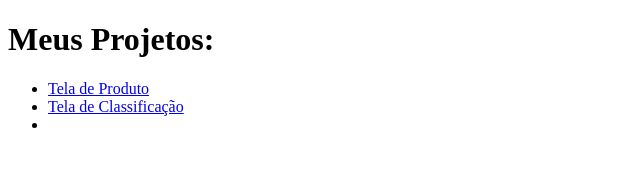
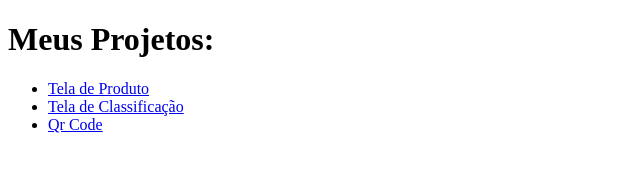
Before and after one commit to mailacss/mailacss.github.io, a plain HTML site: page index.html in a window 1280 px wide. Shown: the full height of the page, 0-640 px from the left. Drawn offline with Linux system fonts and the light colour scheme.

Commit message:
Update index

```diff
--- a/index.html
+++ b/index.html
@@ -4,14 +4,14 @@
     <meta charset="UTF-8">
     <meta http-equiv="X-UA-Compatible" content="IE=edge">
     <meta name="viewport" content="width=device-width, initial-scale=1.0">
-    <title>Document</title>
+    <title>Meus Projetos</title>
 </head>
 <body>
     <h1>Meus Projetos:</h1>
     <ul>
         <li><a href="Tela de Produto/index.html">Tela de Produto</a></li>
         <li><a href="Tela de Avaliacao/index.html">Tela de Classificação</a></li>
-        <li></li>
+        <li><a href="QR Code/index.html">Qr Code</a></li>
     </ul>
 
 
```
